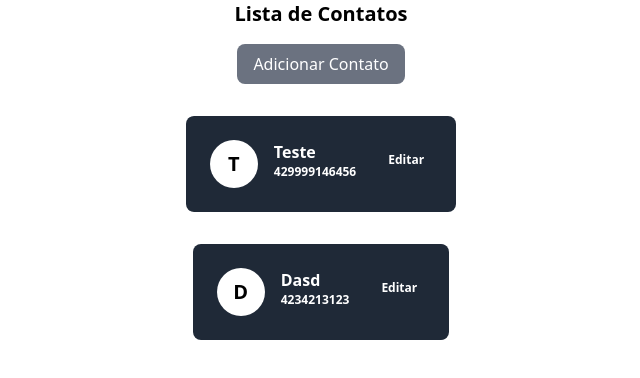
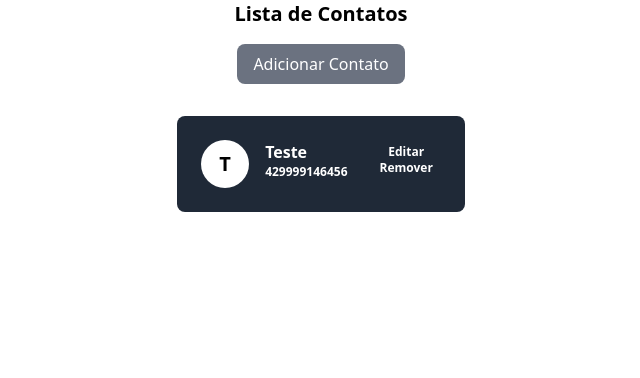
Before and after one commit to sschonss/lista-de-contatos, an Angular app: page / in a window 1280 px wide. Shown: the top 378 px of the page, without its empty margins (319-959 px from the left). Built offline with nearby package versions, Linux system fonts and the light colour scheme; data requests are answered from the project's data file.

Commit message:
feature remove contato

```diff
--- a/db.json
+++ b/db.json
@@ -5,12 +5,6 @@
       "email": "luiz@luiz.com",
       "telefone": "429999146456",
       "id": 1
-    },
-    {
-      "nome": "Dasd",
-      "email": "adsd@asdas.com",
-      "telefone": "4234213123",
-      "id": 2
     }
   ]
 }
--- a/src/app/lista-contatos/lista-contatos.component.html
+++ b/src/app/lista-contatos/lista-contatos.component.html
@@ -25,6 +25,13 @@
                         Editar
                     </a>
                 </div>
+
+                <!--botao remove contato-->
+                <div class="text-xs font-bold text-white">
+                    <a (click)="excluirContato(contato.id)" class="cursor-pointer">
+                        Remover
+                    </a>
+                </div>
             </div>
         </div>
     </div>
--- a/src/app/lista-contatos/lista-contatos.component.ts
+++ b/src/app/lista-contatos/lista-contatos.component.ts
@@ -23,6 +23,10 @@ export class ListaContatosComponent implements OnInit {
   }
 
   excluirContato(id: number) {
+    let confirmacao = confirm('Deseja excluir este contato?');
+    if (!confirmacao) {
+      return;
+    }
     this.contatoService.excluirContato(id).subscribe(() => {
       this.atualizarLista();
     });
```
